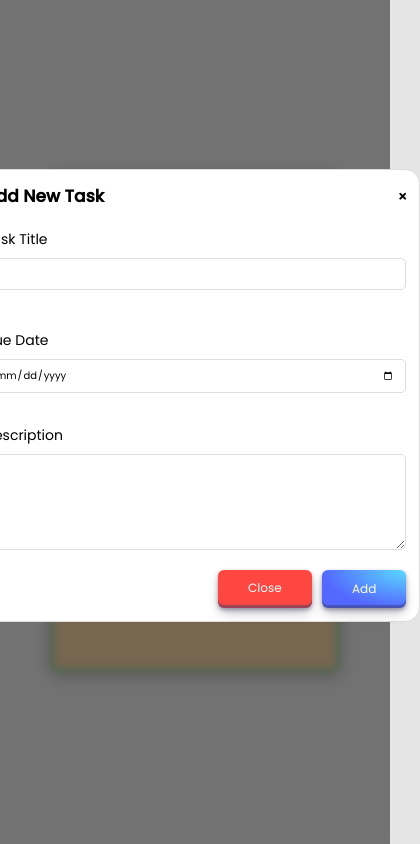
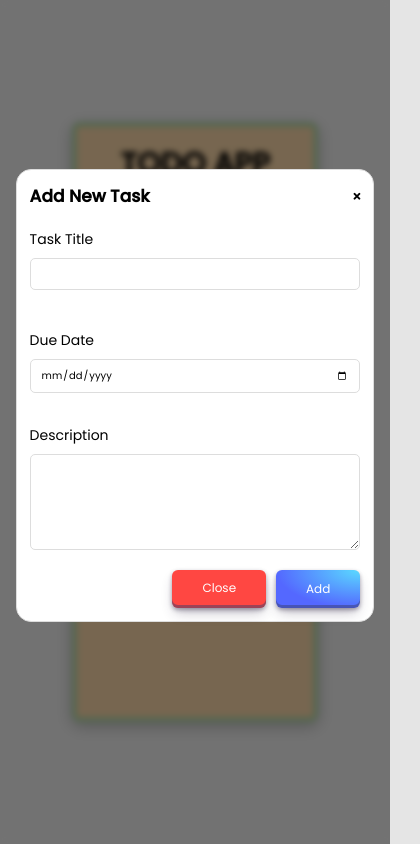
Before and after one commit to aliaksei-siniauski/to-do-list, a website: page index.html in a window 390 px wide. Both pictures are taken after a click on the element "Add New Task". Shown: the whole page, 420 px wide, since content can reach past the window. Drawn offline with Linux system fonts and the light colour scheme.

Commit message:
fix: change width of project

```diff
--- a/style.css
+++ b/style.css
@@ -137,8 +137,8 @@ article {
 }
 
 .app {
-    width: 300px;
-    height: 500px;
+    width: 85%;
+    min-height: 600px;
     padding: 1.5rem;
     margin: 0 auto;
     background: rgba(244, 194, 127, 0.67);
@@ -197,6 +197,13 @@ article {
     border: 1px solid #ddd;
     border-radius: 15px;
     z-index: 10;
+}
+
+
+@media (max-width:515px) {
+    .modal {
+        width: 92%;
+    }
 }
 
 .modal-open {
@@ -325,7 +332,7 @@ article {
 .modal-footer {
     display: flex;
     justify-content: flex-end;
-    gap: 1rem
+    gap: 1rem;
 }
 
 
```
